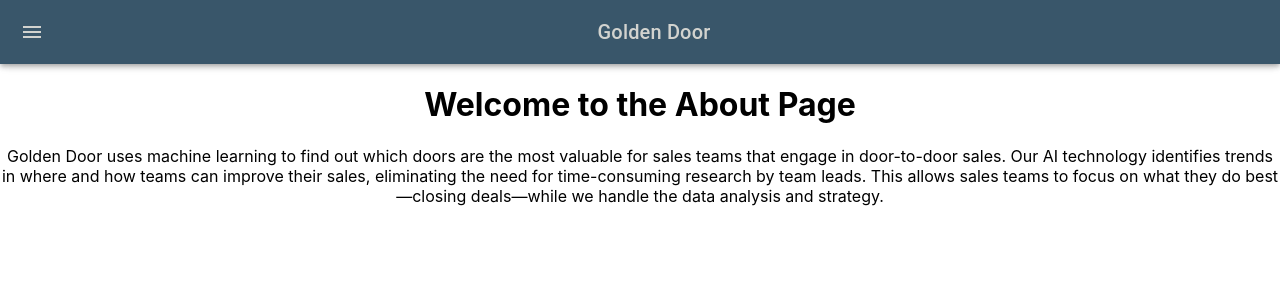
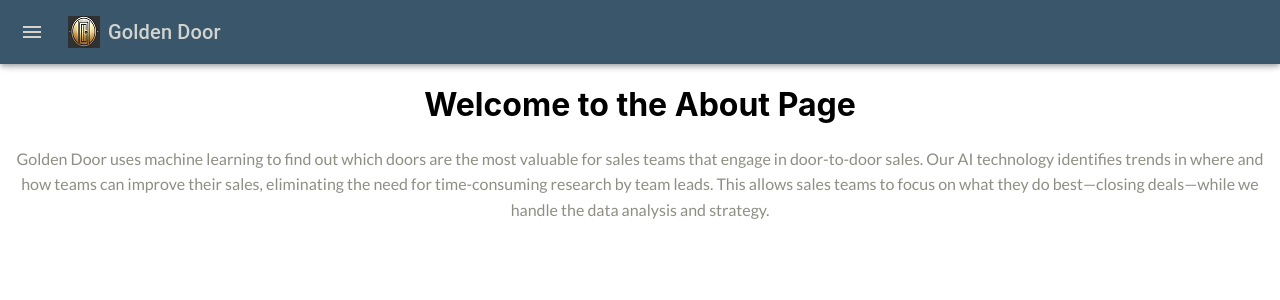
Before and after one commit to thekingofklorine/golden-door, a React (Create React App) app: page /golden-door/about in a window 1280 px wide. Shown: the top 300 px of the page. Built offline with nearby package versions, Linux system fonts and the light colour scheme.

Commit message:
adding styling

```diff
--- a/src/App.tsx
+++ b/src/App.tsx
@@ -4,8 +4,8 @@ import { AppBar, Toolbar, IconButton, Typography, Drawer, List, Divider } from '
 import MenuIcon from '@mui/icons-material/Menu';
 import { Box } from '@mui/system';
 import { ListItemButton } from '@mui/material';
-
 import './App.css';
+import menuLogo from "../src/resources/doorlogo32.png"
 
 // Import the page components
 import Home from './pages/Home';
@@ -58,22 +58,25 @@ const App: React.FC = () => {
 
   return (
     <div className="App">
-      {/* AppBar with Menu Icon and Title */}
+      {/* AppBar with Menu Icon, Logo, and Title */}
       <AppBar position="fixed" sx={{ backgroundColor: 'var(--paynes-gray)', zIndex: 1300 }}>
-        <Toolbar>
+        <Toolbar sx={{ justifyContent: 'flex-start' }}>
           <IconButton
             edge="start"
-            sx={{ color: 'var(--ash-gray)' }} // Set icon button color to Earth Yellow
-
-            // color="inherit"
+            sx={{ color: 'var(--ash-gray)' }}
             aria-label="menu"
             onClick={toggleDrawer(true)}
           >
             <MenuIcon />
           </IconButton>
-          <Typography variant="h6" component="div" sx={{ flexGrow: 1, color: 'var(--ash-gray)' }}>
-            Golden Door
-          </Typography>
+
+          {/* Logo and Title Section */}
+          <Box sx={{ display: 'flex', alignItems: 'center', marginLeft: 2 }}>
+            <img src={menuLogo} alt="Golden Door Logo" style={{ width: 32, height: 32, marginRight: 8 }} />
+            <Typography variant="h6" component="div" sx={{ color: 'var(--ash-gray)' }}>
+              Golden Door
+            </Typography>
+          </Box>
         </Toolbar>
       </AppBar>
 
--- a/src/pages/Home.css
+++ b/src/pages/Home.css
@@ -1,3 +1,5 @@
+@import url('https://fonts.googleapis.com/css2?family=Lato:wght@400&family=Playfair+Display:wght@700&display=swap');
+
 /* Fixed, full-page background image for the Home page */
 .background {
     position: fixed;
@@ -40,6 +42,26 @@
     background-color: #f9f9f9; /* Background for sections */
 }
 
+/* Apply Playfair Display for the section headers */
 h2 {
+    font-family: 'Playfair Display', serif;
     margin: 0;
+    font-size: 2rem; /* Adjust as needed */
 }
+
+/* Apply Playfair Display for the Midas touch line */
+.midas-touch {
+    font-family: 'Playfair Display', serif;
+    color: var(--raisin-black); /* Use Raisin Black color */
+    font-size: 2.5rem; /* Adjust size as needed */
+    text-align: center; /* Center-align for emphasis */
+}
+
+/* Apply Lato for the body text in the sections */
+p {
+    font-family: 'Lato', sans-serif;
+    font-size: 1rem;
+    line-height: 1.6;
+    color: var(--battleship-gray); /* Use a gray tone for readability */
+    margin-bottom: 1.5rem; /* Space between paragraphs */
+}
--- a/src/pages/Home.tsx
+++ b/src/pages/Home.tsx
@@ -1,5 +1,5 @@
 import React, { useEffect } from 'react';
-import doorLogo from '../resources/doorlogo192.png'; // Adjust the path as necessary
+// import doorLogo from '../resources/doorlogo192.png';
 import './Home.css'; // Import the specific CSS for the Home page
 
 function Home() {
@@ -25,12 +25,12 @@ function Home() {
 
       {/* Content of the Home page */}
       <div className="content-container">
-        <h1>Welcome to the Home Page</h1>
-        <img
+        <h1 className="midas-touch">Knock with the Midas touch</h1>
+      {/* <img
           src={doorLogo}
           alt="Golden Door Logo"
           style={{ maxWidth: '100%', height: 'auto' }}
-        />
+        /> */}
       </div>
 
       {/* Additional containers with filler text */}
```
Also changed, not shown: src/resources/doorlogo.png, src/resources/doorlogo32.png (added).
